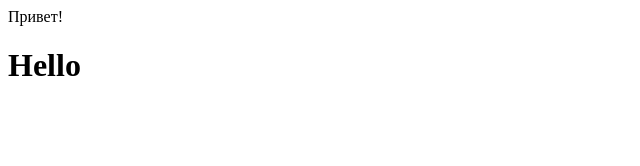
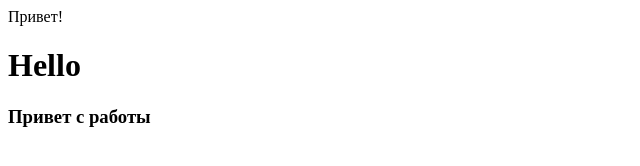
Before and after one commit to Serzhunya/new, a plain HTML site: page index.html in a window 1280 px wide. Shown: the whole page, without its empty margins (0-640 px from the left). Drawn offline with Linux system fonts and the light colour scheme.

Commit message:
hello from job

```diff
--- a/index.html
+++ b/index.html
@@ -8,5 +8,8 @@
 <body>
     <div>Привет!</div>
     <h1>Hello</h1>
+    <h3>
+Привет с работы
+    </h3>
 </body>
 </html>
```
